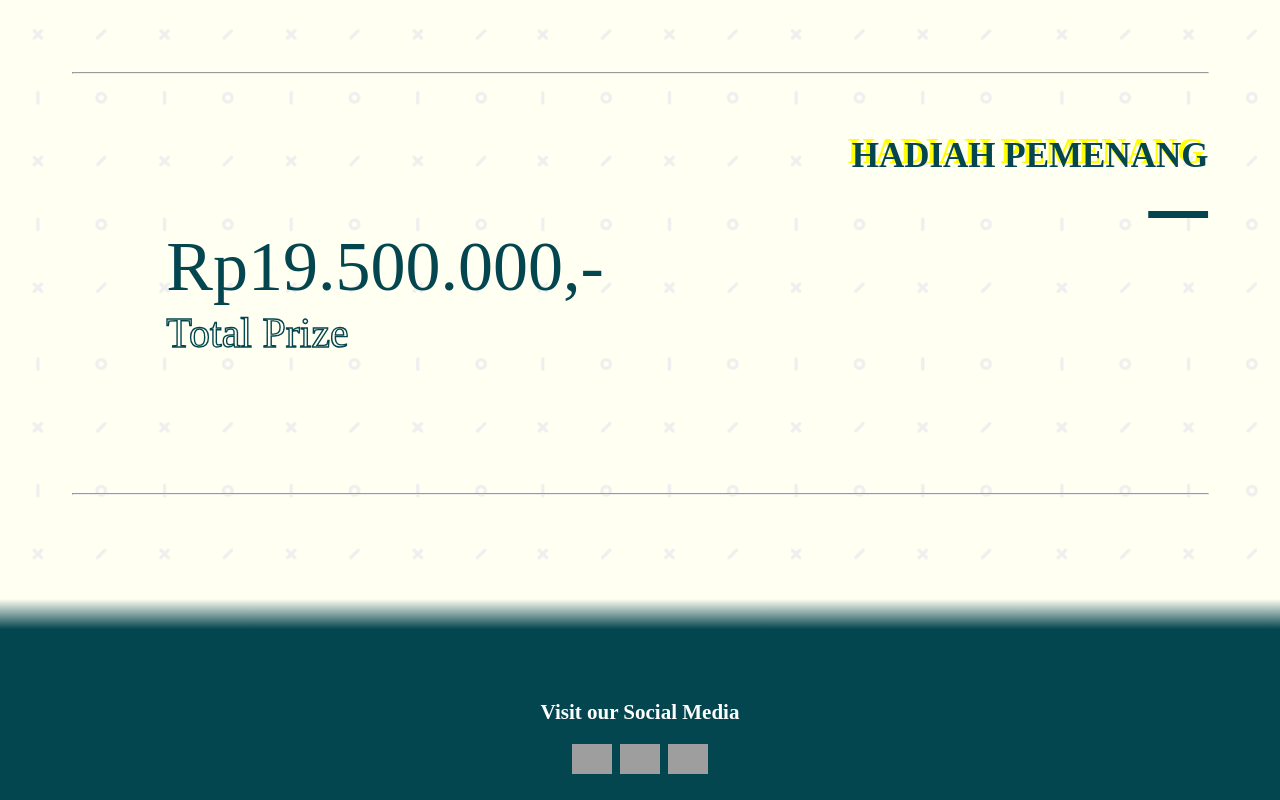
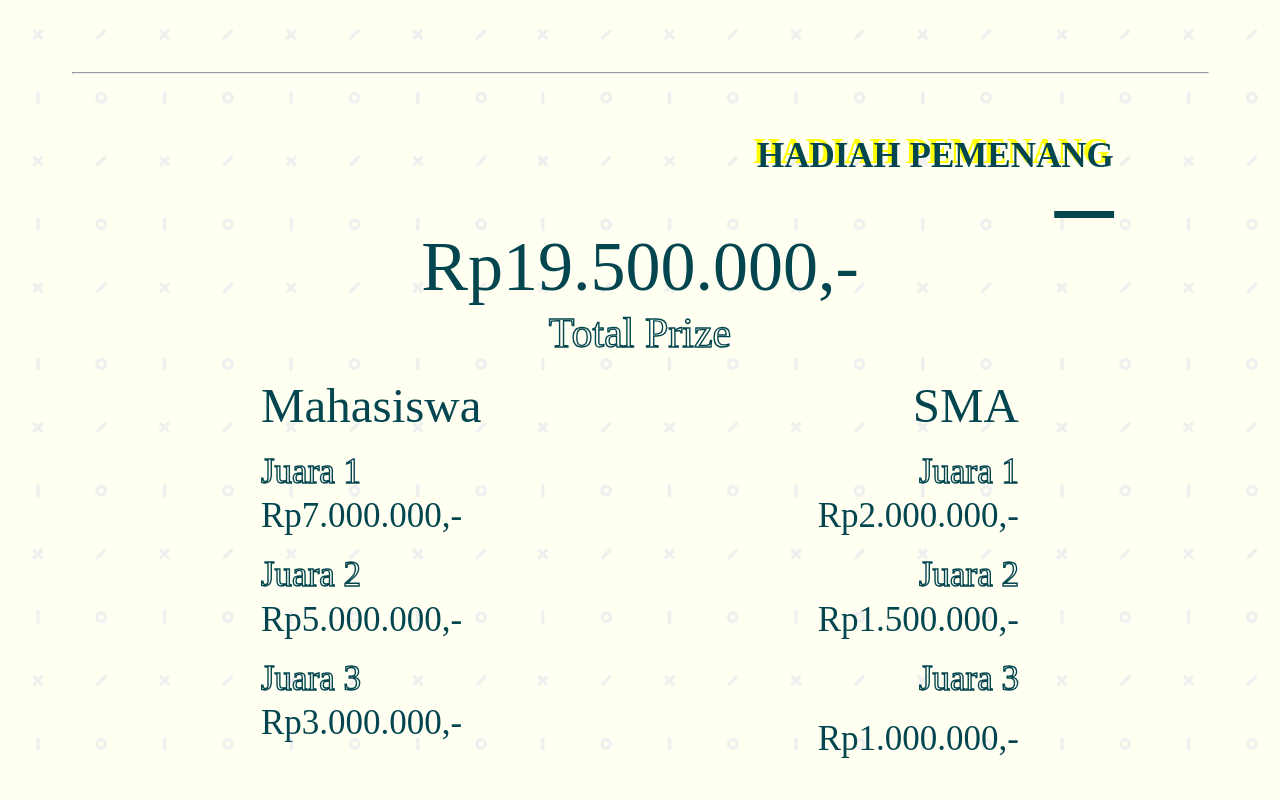
Before and after one commit to arkavidia5/arkavidia.id, a Vue app: page /competition/cp in a window 1280 px wide. Shown: the part 1260-2060 px from the top of the page. Built offline with nearby package versions, Linux system fonts and the light colour scheme; grey boxes are pictures that could not be loaded; some icons are missing; a web font is replaced by a local one.

Commit message:
add detil juara

```diff
--- a/src/components/pages/Arkalogica.vue
+++ b/src/components/pages/Arkalogica.vue
@@ -61,7 +61,7 @@
           <hr size="3rem" class="margin-bottom-md line-fill">
 
           <v-layout row margin-bottom-xl>
-            <v-flex sm12 xs10 offset-xs1 >
+            <!-- <v-flex sm12 xs10 offset-xs1 >
                   <h1 class="sherpa-blue heading-small shadow-yellow margin-bottom-sm" align="right">HADIAH PEMENANG</h1>
                   <v-layout row right-position>
                     <svg class="dash-height dash-fill margin-bottom-xs">
@@ -71,7 +71,37 @@
                   <p class="sherpa-blue heading-xlarge line-height-small margin-bottom-none">Rp4.500.000,-</p>
                   <p class="text-stroke heading-medium">Total Prize</p>
 
-            </v-flex>
+            </v-flex> -->
+               <v-flex sm12 xs10>
+                <v-flex md11 sm11>
+                  <h1 class="sherpa-blue heading-small shadow-yellow margin-bottom-sm" align="right">HADIAH PEMENANG</h1>
+                  <v-layout row right-position>
+                    <svg class="dash-height dash-fill margin-bottom-xs">
+                      <rect width="20%" height="100%"/>
+                    </svg>
+                  </v-layout>
+                </v-flex>
+                  <!-- <p class="sherpa-blue heading-xlarge line-height-small margin-bottom-none">Rp16.750.000,-</p>
+                  <p class="text-stroke heading-medium">Total Prize</p> -->
+                <v-layout>
+                  <v-flex md12 xs12>
+                    <p class="sherpa-blue heading-xlarge line-height-small margin-bottom-none" align="center">Rp4.500.000,-</p>
+                    <p class="text-stroke heading-medium" align="center">Total Prize</p>
+                  </v-flex>
+                </v-layout>
+
+                  <v-layout>
+                    <v-flex md12 xs12>
+                      <p class="text-stroke heading-small margin-bottom-none" align="center">Juara 1</p>
+                      <p class="sherpa-blue heading-small line-height-small" align="center">Rp2.000.000,-</p>
+                      <p class="text-stroke heading-small margin-bottom-none" align="center">Juara 2</p>
+                      <p class="sherpa-blue heading-small line-height-small" align="center">Rp1.500.000,-</p>
+                      <p class="text-stroke heading-small margin-bottom-none" align="center">Juara 3</p>
+                      <p class="sherpa-blue heading-small line-height-small" align="center">Rp1.000.000,-</p>
+                    </v-flex>
+                  </v-layout>
+                </v-flex>
+
           </v-layout>
           <hr size="3rem" class="margin-bottom-md line-fill">
 
--- a/src/components/pages/CP.vue
+++ b/src/components/pages/CP.vue
@@ -61,15 +61,48 @@
           <hr size="3rem" class="margin-bottom-md line-fill">
 
           <v-layout row margin-bottom-xl>
-            <v-flex sm12 xs10 offset-xs1 >
+            <v-flex sm12 xs10>
+                <v-flex md11 sm11>
                   <h1 class="sherpa-blue heading-small shadow-yellow margin-bottom-sm" align="right">HADIAH PEMENANG</h1>
                   <v-layout row right-position>
                     <svg class="dash-height dash-fill margin-bottom-xs">
                       <rect width="20%" height="100%"/>
                     </svg>
                   </v-layout>
-                  <p class="sherpa-blue heading-xlarge line-height-small margin-bottom-none">Rp19.500.000,-</p>
-                  <p class="text-stroke heading-medium">Total Prize</p>
+                </v-flex>
+
+                <v-layout>
+                  <v-flex md12 xs12>
+                    <p class="sherpa-blue heading-xlarge line-height-small margin-bottom-none" align="center">Rp19.500.000,-</p>
+                    <p class="text-stroke heading-medium" align="center">Total Prize</p>
+                  </v-flex>
+                </v-layout>
+
+                  <v-layout>
+                    <v-flex md2 xs2>
+                    </v-flex>
+                    <v-flex md4 xs4>
+                      <p class="sherpa-blue heading-large line-height-small">Mahasiswa</p>
+                      <p class="text-stroke heading-small margin-bottom-none">Juara 1</p>
+                      <p class="sherpa-blue heading-small line-height-small">Rp7.000.000,-</p>
+                      <p class="text-stroke heading-small margin-bottom-none">Juara 2</p>
+                      <p class="sherpa-blue heading-small line-height-small">Rp5.000.000,-</p>
+                      <p class="text-stroke heading-small margin-bottom-none">Juara 3</p>
+                      <p class="sherpa-blue heading-small line-height-small">Rp3.000.000,-</p>
+                    </v-flex>
+
+                    <v-flex md4 xs4>
+                      <p class="sherpa-blue heading-large line-height-small" align="right">SMA</p>
+                      <p class="text-stroke heading-small margin-bottom-none" align="right">Juara 1</p>
+                      <p class="sherpa-blue heading-small line-height-small" align="right">Rp2.000.000,-</p>
+                      <p class="text-stroke heading-small margin-bottom-none" align="right">Juara 2</p>
+                      <p class="sherpa-blue heading-small line-height-small" align="right">Rp1.500.000,-</p>
+                      <p class="text-stroke heading-small" align="right">Juara 3</p>
+                      <p class="sherpa-blue heading-small line-height-small" align="right">Rp1.000.000,-</p>
+                    </v-flex>
+                    <v-flex md2 xs2>
+                    </v-flex>
+                  </v-layout>
             </v-flex>
           </v-layout>
           <hr size="3rem" class="margin-bottom-md line-fill">
--- a/src/components/pages/CTF.vue
+++ b/src/components/pages/CTF.vue
@@ -61,7 +61,7 @@
           <hr size="3rem" class="margin-bottom-md line-fill">
 
           <v-layout row margin-bottom-xl>
-            <v-flex sm12 xs10 offset-xs1 >
+            <!-- <v-flex sm12 xs10 offset-xs1 >
                   <h1 class="sherpa-blue heading-small shadow-yellow margin-bottom-sm" align="right">HADIAH PEMENANG</h1>
                   <v-layout row right-position>
                     <svg class="dash-height dash-fill margin-bottom-xs">
@@ -71,7 +71,38 @@
                   <p class="sherpa-blue heading-xlarge line-height-small margin-bottom-none">Rp16.500.000,-</p>
                   <p class="text-stroke heading-medium">Total Prize</p>
 
-            </v-flex>
+            </v-flex> -->
+              <v-flex sm12 xs10>
+                <v-flex md11 sm11>
+                  <h1 class="sherpa-blue heading-small shadow-yellow margin-bottom-sm" align="right">HADIAH PEMENANG</h1>
+                  <v-layout row right-position>
+                    <svg class="dash-height dash-fill margin-bottom-xs">
+                      <rect width="20%" height="100%"/>
+                    </svg>
+                  </v-layout>
+                </v-flex>
+                  <!-- <p class="sherpa-blue heading-xlarge line-height-small margin-bottom-none">Rp16.750.000,-</p>
+                  <p class="text-stroke heading-medium">Total Prize</p> -->
+                <v-layout>
+                  <v-flex md12 xs12>
+                    <p class="sherpa-blue heading-xlarge line-height-small margin-bottom-none" align="center">Rp16.500.000,-</p>
+                    <p class="text-stroke heading-medium" align="center">Total Prize</p>
+                  </v-flex>
+                </v-layout>
+
+                  <v-layout>
+                    <v-flex md12 xs12>
+                      <p class="text-stroke heading-small margin-bottom-none" align="center">Juara 1</p>
+                      <p class="sherpa-blue heading-small line-height-small" align="center">Rp7.000.000,-</p>
+                      <p class="text-stroke heading-small margin-bottom-none" align="center">Juara 2</p>
+                      <p class="sherpa-blue heading-small line-height-small" align="center">Rp5.000.000,-</p>
+                      <p class="text-stroke heading-small margin-bottom-none" align="center">Juara 3</p>
+                      <p class="sherpa-blue heading-small line-height-small" align="center">Rp3.000.000,-</p>
+                      <p class="text-stroke heading-small margin-bottom-none" align="center">Best High School</p>
+                      <p class="sherpa-blue heading-small line-height-small" align="center">Rp1.500.000,-</p>
+                    </v-flex>
+                  </v-layout>
+                </v-flex>
           </v-layout>
           <hr size="3rem" class="margin-bottom-md line-fill">
 
--- a/src/components/pages/Technovation.vue
+++ b/src/components/pages/Technovation.vue
@@ -61,16 +61,38 @@
           <hr size="3rem" class="margin-bottom-md line-fill">
 
           <v-layout row margin-bottom-xl>
-            <v-flex sm12 xs10 offset-xs1 >
+            <v-flex sm12 xs10>
+                <v-flex md11 sm11>
                   <h1 class="sherpa-blue heading-small shadow-yellow margin-bottom-sm" align="right">HADIAH PEMENANG</h1>
                   <v-layout row right-position>
                     <svg class="dash-height dash-fill margin-bottom-xs">
                       <rect width="20%" height="100%"/>
                     </svg>
                   </v-layout>
-                  <p class="sherpa-blue heading-xlarge line-height-small margin-bottom-none">Rp16.750.000,-</p>
-                  <p class="text-stroke heading-medium">Total Prize</p>
+                </v-flex>
+                  <!-- <p class="sherpa-blue heading-xlarge line-height-small margin-bottom-none">Rp16.750.000,-</p>
+                  <p class="text-stroke heading-medium">Total Prize</p> -->
+                <v-layout>
+                  <v-flex md12 xs12>
+                    <p class="sherpa-blue heading-xlarge line-height-small margin-bottom-none" align="center">Rp16.750.000,-</p>
+                    <p class="text-stroke heading-medium" align="center">Total Prize</p>
+                  </v-flex>
+                </v-layout>
 
+                  <v-layout>
+                    <v-flex md12 xs12>
+                      <p class="text-stroke heading-small margin-bottom-none" align="center">Juara 1</p>
+                      <p class="sherpa-blue heading-small line-height-small" align="center">Rp7.000.000,-</p>
+                      <p class="text-stroke heading-small margin-bottom-none" align="center">Juara 2</p>
+                      <p class="sherpa-blue heading-small line-height-small" align="center">Rp5.000.000,-</p>
+                      <p class="text-stroke heading-small margin-bottom-none" align="center">Juara 3</p>
+                      <p class="sherpa-blue heading-small line-height-small" align="center">Rp3.000.000,-</p>
+                      <p class="text-stroke heading-small margin-bottom-none" align="center">Juara Favorit</p>
+                      <p class="sherpa-blue heading-small line-height-small" align="center">Rp1.000.000,-</p>
+                      <p class="text-stroke heading-small margin-bottom-none" align="center">Best Presentation</p>
+                      <p class="sherpa-blue heading-small line-height-small" align="center">Rp750.000,-</p>
+                    </v-flex>
+                  </v-layout>
             </v-flex>
           </v-layout>
           <hr size="3rem" class="margin-bottom-md line-fill">
```
